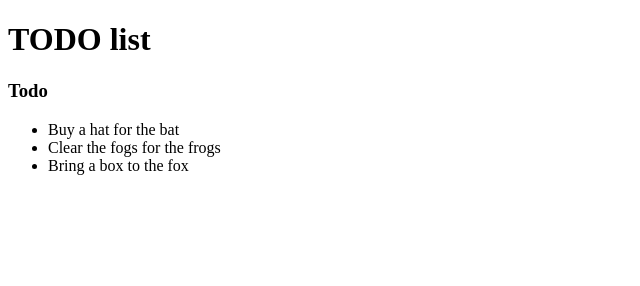
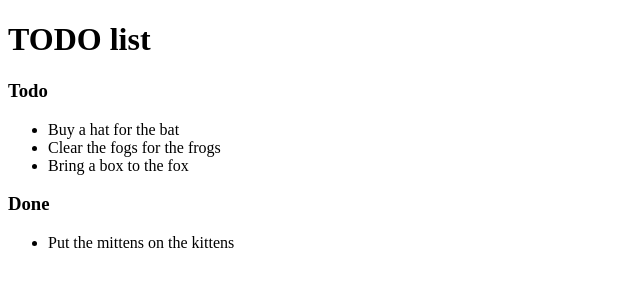
Before and after one commit to johanny-M/Todo-list, a plain HTML site: page index.html in a window 1280 px wide. Shown: the whole page, without its empty margins (0-640 px from the left). Drawn offline with Linux system fonts and the light colour scheme.

```diff
--- a/index.html
+++ b/index.html
@@ -1,18 +1,26 @@
 <!doctype html>
 
 <html>
+
 	<head>
 		<meta charset="utf-8">
 		<title>TODO list</title>
 	</head>
+
 	<body>
 		<h1>TODO list</h1>
+
 		<h3>Todo </h3>
+
 		<ul>
 		   <li>Buy a hat for the bat </li>
 		   <li>Clear the fogs for the frogs </li>
 		   <li>Bring a box to the fox</li>
 		</ul>
 
+		<h3>Done</h3>
+		<ul>
+			<li>Put the mittens on the kittens </li>
+		</ul>
 	</body>
 </html>
```
